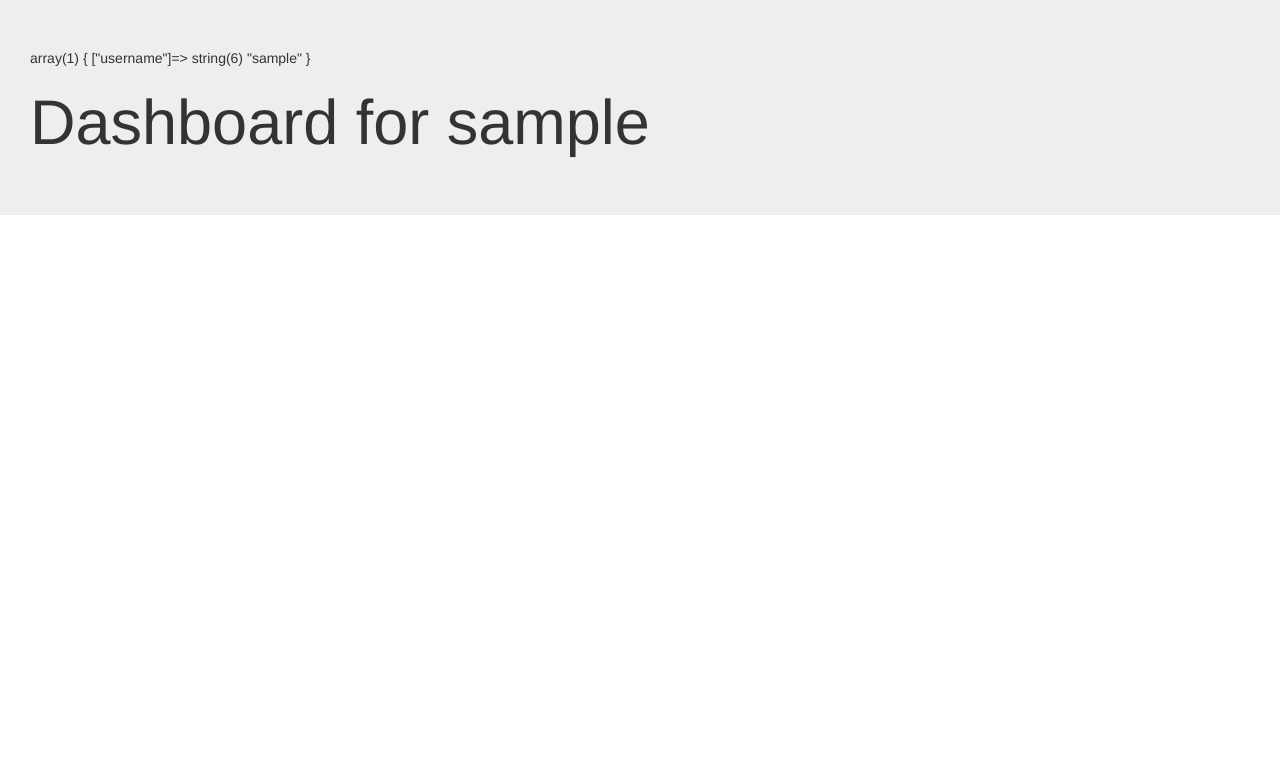
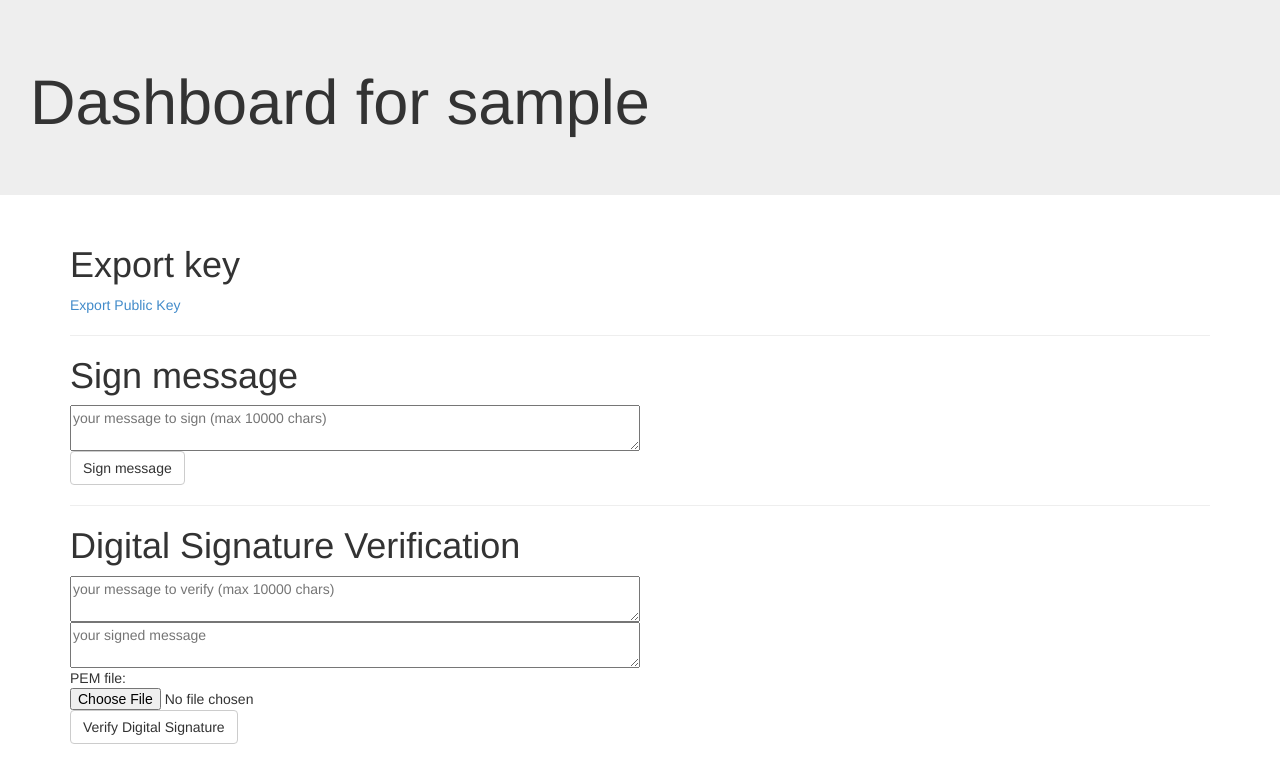
Before and after one commit to msramalho/uoe-secure-programming, a PHP site: page /dashboard.php in a window 1280 px wide. Shown: the top 783 px of the page. Run offline with PHP 8.4, Linux system fonts and the light colour scheme; the visitor is signed in with stand-in values (Sample User, id 1); some libraries are stand-ins or nearby versions.

Commit message:
some more functionality

```diff
--- a/part2/html/dashboard.php
+++ b/part2/html/dashboard.php
@@ -1,6 +1,4 @@
-<?php require_once("include/functions.php");
-// $_SESSION["username"] = "lelel";
-?>
+<?php require_once("include/functions.php"); ?>
 <html lang="en">
 
 <head>
@@ -14,13 +12,31 @@
 
 <body>
 	<div class="jumbotron">
-		<?php
-			var_dump($_SESSION);
-		?>
 		<h1>Dashboard for <?= htmlspecialchars($_SESSION["username"], ENT_QUOTES, 'UTF-8'); ?></h1>
 	</div>
 
 	<div class="container">
+		<h1>Export key</h1>
+		<a href="export.php">Export Public Key</a>
+		<hr>
+
+		<h1>Sign message</h1>
+		<form name="sign" class="form-horizontal" action="sign.php" method="post">
+			<textarea name="message" id="message" placeholder="your message to sign (max 10000 chars)" style="width:50%;"></textarea>
+			<br>
+			<button type="submit" class="btn btn-default">Sign message</button>
+		</form>
+		<hr>
+
+		<h1>Digital Signature Verification</h1>
+		<form name="verify" class="form-horizontal" action="sign.php" method="post">
+			<textarea name="message" id="message" placeholder="your message to verify (max 10000 chars)" style="width:50%;"></textarea>
+			<br>
+			<textarea name="signed" id="signed" placeholder="your signed message" style="width:50%;"></textarea>
+			<br>
+			PEM file: <input type="file" name="pem" id="pem">
+			<button type="submit" class="btn btn-default">Verify Digital Signature</button>
+		</form>
 	</div>
 
 	<!-- jQuery (necessary for Bootstrap's JavaScript plugins) -->
--- a/part2/html/include/functions.php
+++ b/part2/html/include/functions.php
@@ -149,3 +149,15 @@ function is_password_secure($password)
 {
     return strlen($password) > 5;
 }
+
+
+function get_public_key(){
+    if(!check_signed_in()) echo_and_die("invalid session");
+    $username = md5($_SESSION["username"]); //md5 is just to avoid spaces and so on
+    return file_get_contents("./keys/$username.pub");
+}
+function get_private_key(){
+    if(!check_signed_in()) echo_and_die("invalid session");
+    $username = md5($_SESSION["username"]); //md5 is just to avoid spaces and so on
+    return file_get_contents("./keys/$username.pri");
+}
```
Also changed, not shown: part2/html/export.php (added, +14 -0 lines), part2/html/register.php (+11 -2 lines), part2/html/sign.php (added, +13 -0 lines), part2/html/db/ds_service.db, part2/html/keys/.htaccess (added), 3 other files.
